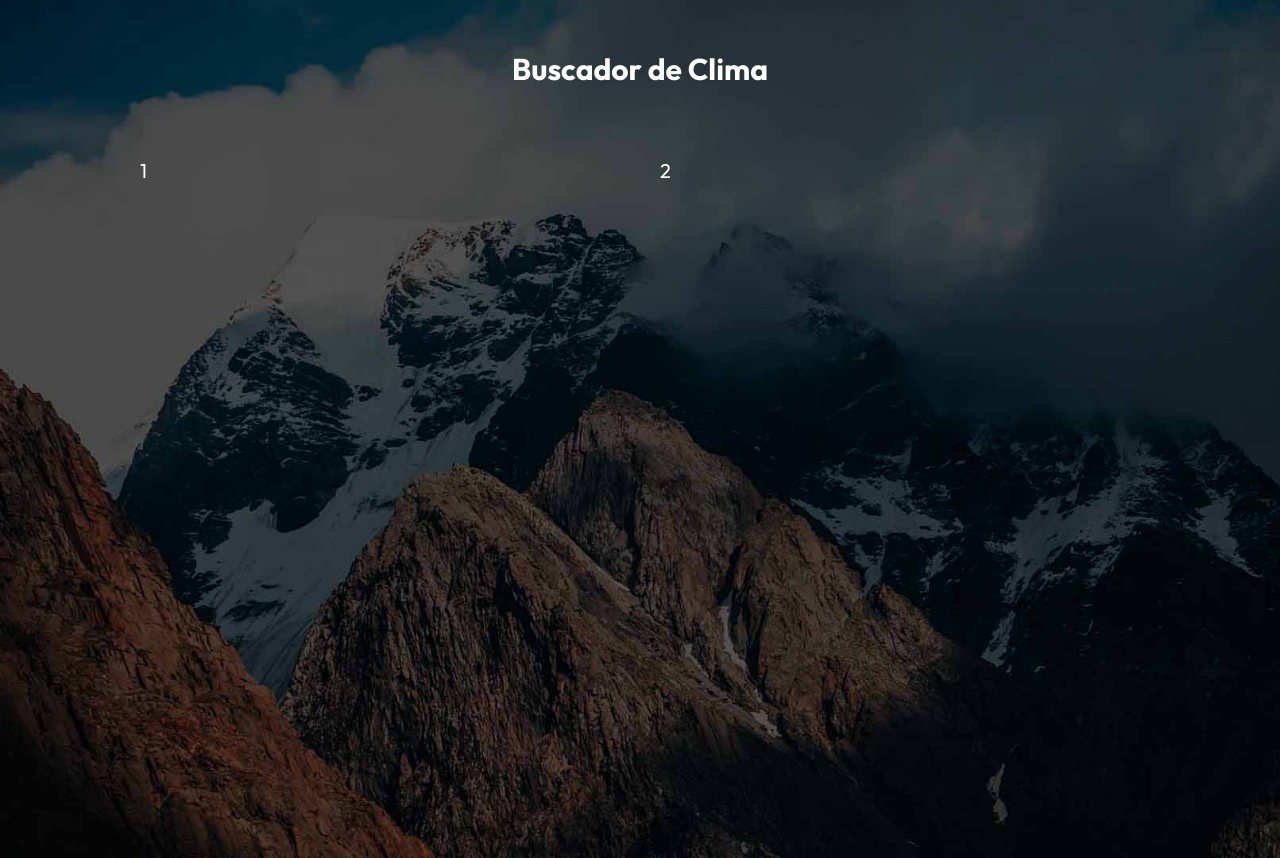
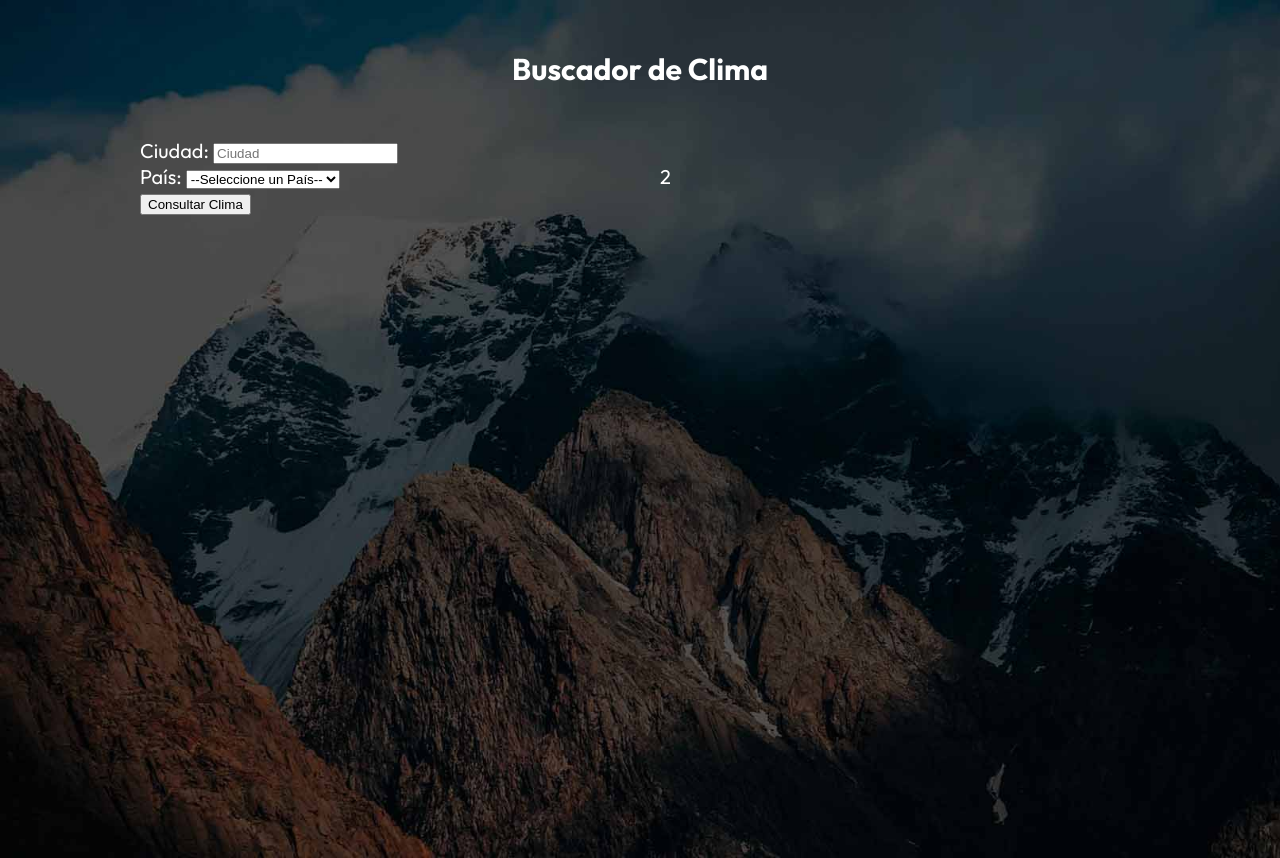
Before and after one commit to r0odr1/buscador-de-clima, a React (Vite) app: page / in a window 1280 px wide. Built offline with nearby package versions, Linux system fonts and the light colour scheme.

Commit message:
Agregando formulario para consultar el clima

```diff
--- a/src/App.tsx
+++ b/src/App.tsx
@@ -1,4 +1,5 @@
 import styles from './App.module.css'
+import Form from './components/Form/Form'
 
 function App() {
 
@@ -7,7 +8,7 @@ function App() {
       <h1 className={styles.title}>Buscador de Clima</h1>
 
       <div className={styles.container}>
-        <p>1</p>
+        <Form />
         <p>2</p>
       </div>
     </>
--- /dev/null
+++ b/src/components/Form/Form.tsx
@@ -0,0 +1,34 @@
+import { countries } from "../../data/conuntries";
+
+export default function Form() {
+  return (
+    <form action="">
+      <div>
+        <label htmlFor="city">Ciudad: </label>
+        <input
+          id="city"
+          type="text"
+          name="city"
+          placeholder="Ciudad"
+        />
+      </div>
+
+      <div>
+        <label htmlFor="city">País: </label>
+        <select name="" id="">
+          <option value="">--Seleccione un País--</option>
+          {countries.map( country => (
+            <option
+              key={country.code}
+              value={country.code}
+            >
+              {country.name}
+            </option>
+          ) )}
+        </select>
+      </div>
+
+      <input type="submit" value='Consultar Clima' />
+    </form>
+  )
+}
--- /dev/null
+++ b/src/data/conuntries.ts
@@ -0,0 +1,9 @@
+export const countries = [
+  { code: 'US', name: 'Estados Unidos' },
+  { code: 'MX', name: 'México' },
+  { code: 'AR', name: 'Argentina' },
+  { code: 'CO', name: 'Colombia' },
+  { code: 'CR', name: 'Costa Rica' },
+  { code: 'ES', name: 'España' },
+  { code: 'PE', name: 'Perú' }
+]
```
Also changed, not shown: src/components/Form/Form.module.tsx (added).
